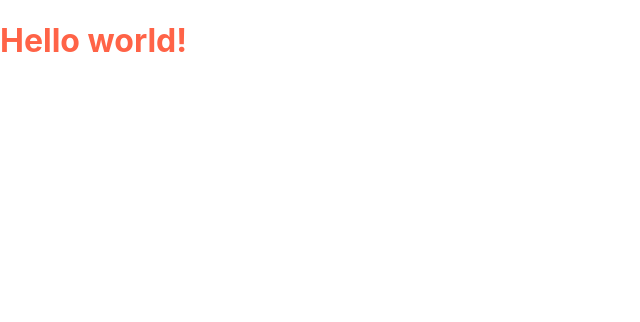
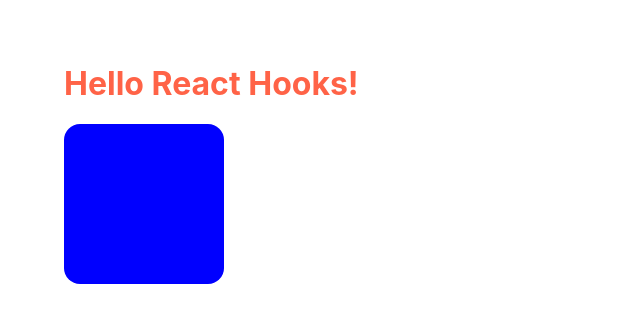
Before and after one commit to ncongduy/react-hooks-basics, a React (Create React App) app: page / in a window 1280 px wide. Shown: the top 322 px of the page, without its empty margins (0-640 px from the left). Built offline with nearby package versions, Linux system fonts and the light colour scheme.

Commit message:
lesson: useState with simple example - BoxColor

```diff
--- a/src/App.js
+++ b/src/App.js
@@ -1,9 +1,11 @@
 import './App.scss';
+import BoxColor from './components/BoxColor';
 
 function App() {
 	return (
 		<div className='app'>
-			<h1>Hello world!</h1>
+			<h1>Hello React Hooks!</h1>
+			<BoxColor />
 		</div>
 	);
 }
--- a/src/App.scss
+++ b/src/App.scss
@@ -1,3 +1,4 @@
 .app {
 	color: tomato;
+	margin: 4rem;
 }
--- /dev/null
+++ b/src/components/BoxColor/index.jsx
@@ -0,0 +1,32 @@
+import React, { useState } from 'react';
+import './styles.scss';
+
+function randomColor() {
+	const colorArray = ['deeppink', 'green', 'yellow', 'black', 'blue'];
+	const randomIndex = Math.trunc(Math.random() * colorArray.length);
+
+	return colorArray[randomIndex];
+}
+
+function BoxColor() {
+	const [color, setColor] = useState(() => {
+		return localStorage.getItem('color_box') || 'blue';
+	});
+
+	function handleBoxColorClick() {
+		const newColor = randomColor();
+		setColor(newColor);
+
+		localStorage.setItem('color_box', newColor);
+	}
+
+	return (
+		<div
+			className='box-color'
+			style={{ backgroundColor: color }}
+			onClick={handleBoxColorClick}
+		></div>
+	);
+}
+
+export default BoxColor;
--- /dev/null
+++ b/src/components/BoxColor/styles.scss
@@ -0,0 +1,11 @@
+.box-color {
+	$dimension: 10rem;
+
+	display: inline-block;
+	width: $dimension;
+	height: $dimension;
+	border-radius: 1rem;
+
+	cursor: pointer;
+	transition: 0.5s ease;
+}
```
